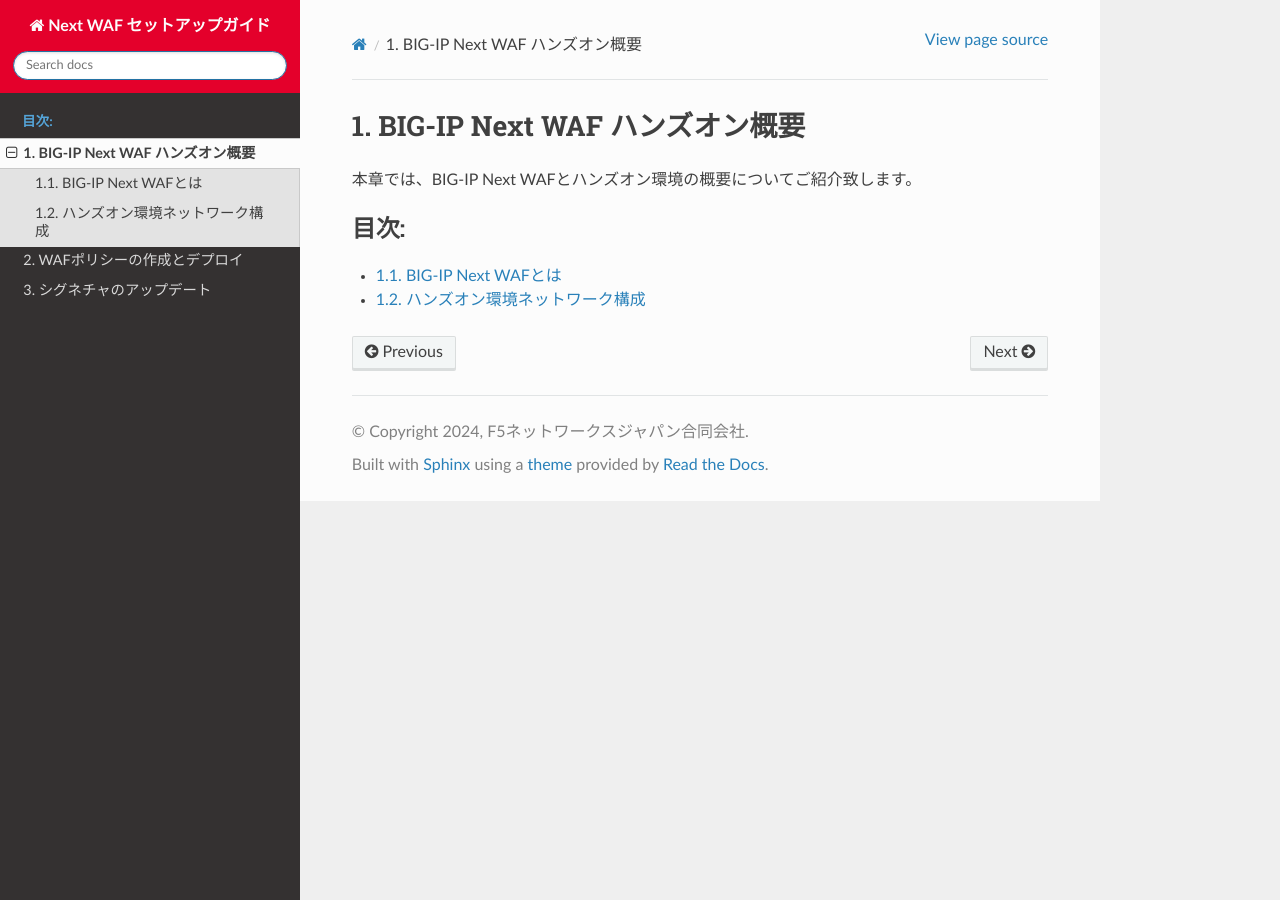
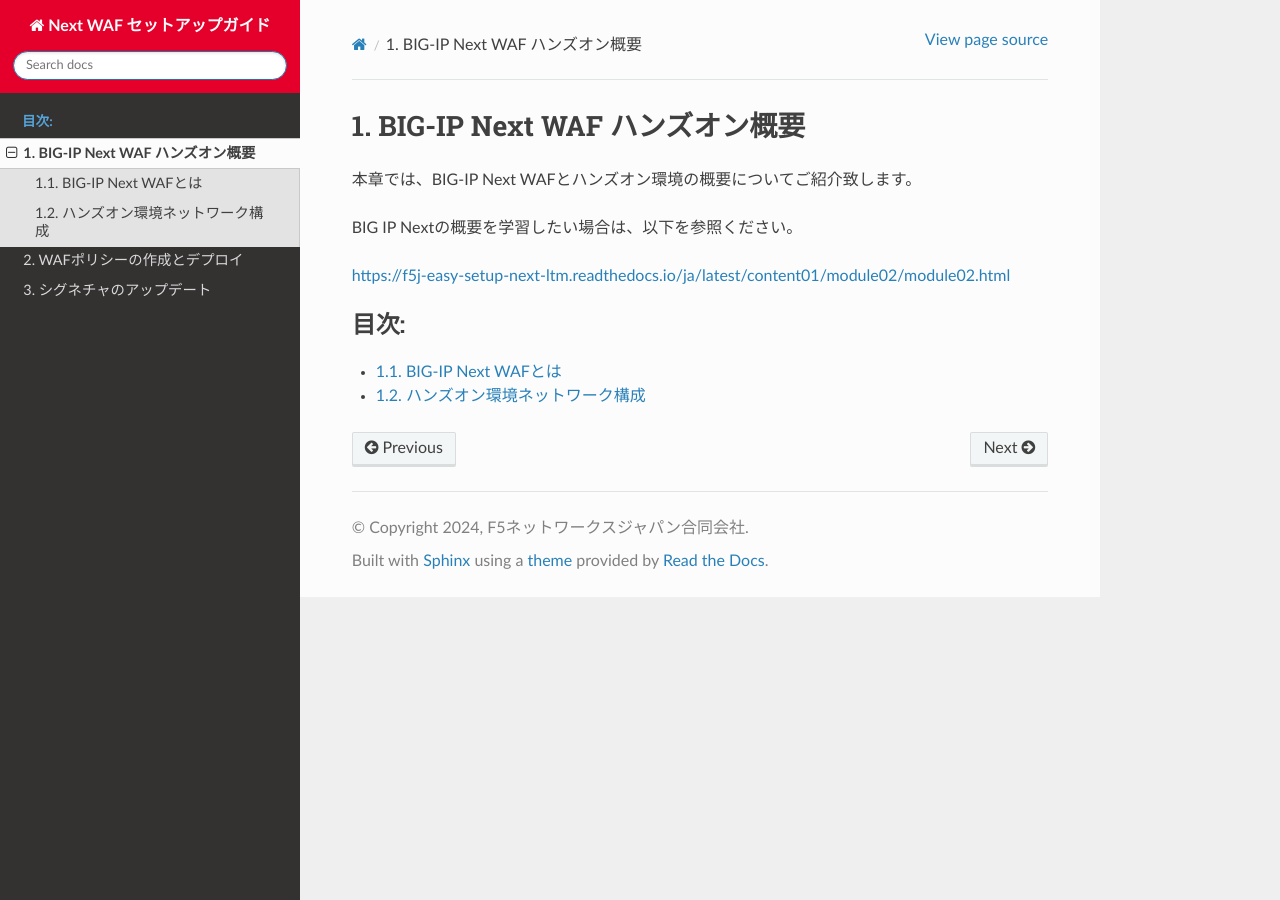
Before and after one commit to BeF5/f5j-easy-setup-next-waf, a Sphinx documentation site: the page built from docs/content01/content01.rst, in a window 1280 px wide. Built offline with Sphinx 7.4.7 and the Read the Docs theme 2.0.0, drawn with Linux system fonts in a browser that asks for light colours.

Commit message:
Update content01.rst

```diff
--- a/docs/content01/content01.rst
+++ b/docs/content01/content01.rst
@@ -2,6 +2,10 @@
 ================================================
 
 本章では、BIG-IP Next WAFとハンズオン環境の概要についてご紹介致します。
+
+BIG IP Nextの概要を学習したい場合は、以下を参照ください。
+
+https://f5j-easy-setup-next-ltm.readthedocs.io/ja/latest/content01/module02/module02.html
 
 
 .. toctree::
```
